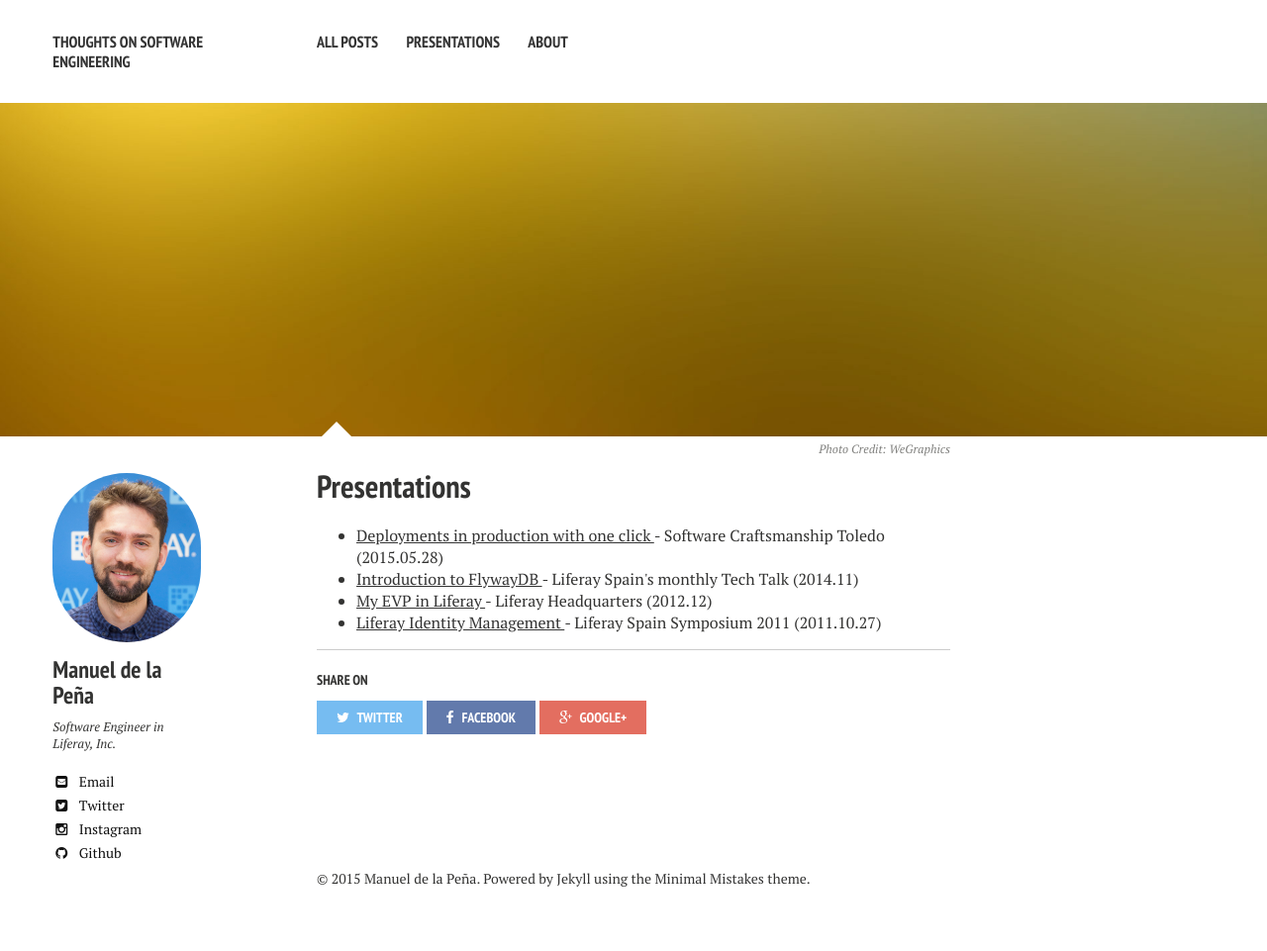
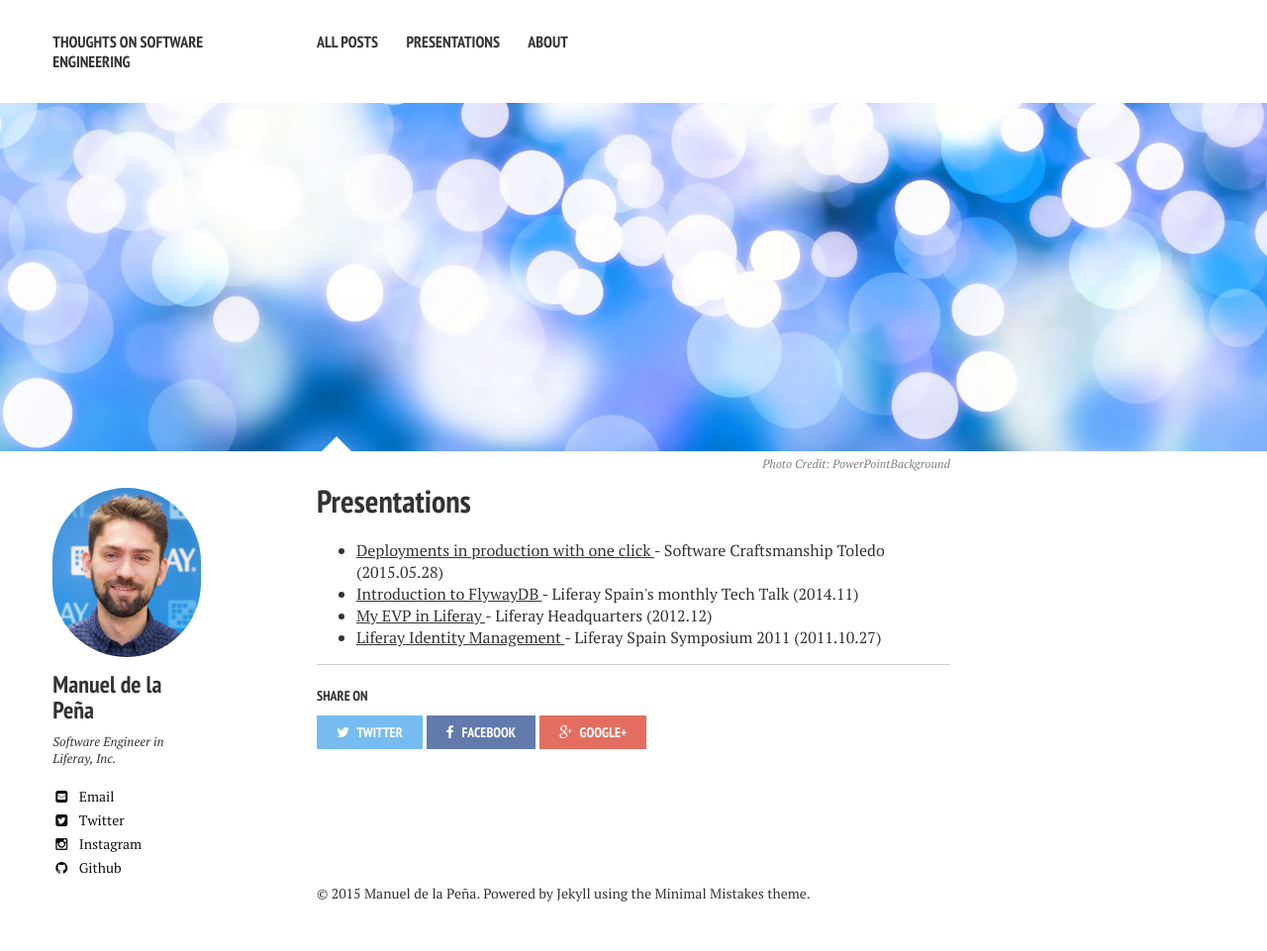
Before and after one commit to mdelapenya/mdelapenya.github.io, a Jekyll site: the page built from presentations/index.md, in a window 1280 px wide. Shown: the whole page at 99% size. Built offline with Jekyll 4.4.1, drawn with Linux system fonts in a browser that asks for light colours; nearby versions of some CDN libraries.

Commit message:
Change presentations image header

```diff
--- a/presentations/index.md
+++ b/presentations/index.md
@@ -3,9 +3,9 @@ layout: page
 title: Presentations
 excerpt: "A List of Presentations"
 image:
-  feature: sample-image-6.jpg
-  credit: WeGraphics
-  creditlink: http://wegraphics.net/downloads/free-ultimate-blurred-background-pack/
+  feature: presentation-background-blue.jpg
+  credit: PowerPointBackground
+  creditlink: http://www.powerpointbackground.net/wp-content/uploads/2015/03/blue-background-bokeh-presentation-background.jpg
 ---
 
 <ul>
```
Also changed, not shown: images/presentation-background-blue.jpg (added).
